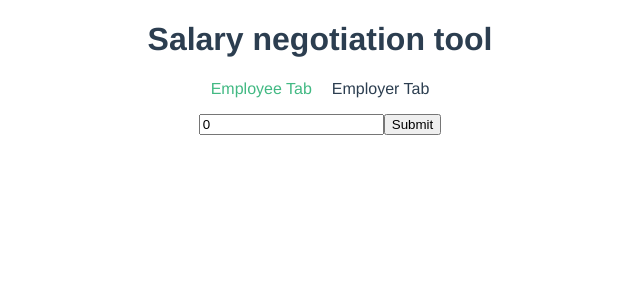
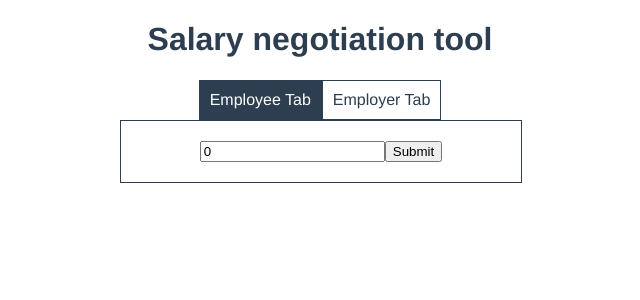
Before and after one commit to acdhound/project-a-task, a Vue app: page / in a window 1280 px wide. Shown: the top 300 px of the page, without its empty margins (320-960 px from the left). Built offline with nearby package versions, Linux system fonts and the light colour scheme.

Commit message:
stylize tabs

```diff
--- a/src/App.vue
+++ b/src/App.vue
@@ -1,5 +1,6 @@
 <template>
   <div id="app">
+    <h1>Salary negotiation tool</h1>
     <SalaryForms v-on:submit-salary="showModal"></SalaryForms>
     <ModalDialog v-bind:active="modalActive" v-bind:title="modalTitle"
       v-bind:maxOffer="maxOffer" v-bind:minSalary="minSalary"
--- a/src/components/SalaryForms.vue
+++ b/src/components/SalaryForms.vue
@@ -1,19 +1,17 @@
 <template>
   <div>
-    <h1>Salary negotiation tool</h1>
+    <div class="tab-header" v-bind:class="{ active: !activeTab }"
+      v-on:click="activeTab = !activeTab">Employee Tab</div>
+    <div class="tab-header" v-bind:class="{ active: activeTab }"
+      v-on:click="activeTab = !activeTab">Employer Tab</div>
 
-    <ul>
-      <li v-bind:class="{ active: !activeTab }"
-        v-on:click="activeTab = !activeTab">Employee Tab</li>
-      <li v-bind:class="{ active: activeTab }"
-        v-on:click="activeTab = !activeTab">Employer Tab</li>
-    </ul>
+    <div class="tab-content">
+      <SalaryForm v-bind:class="{ hidden: activeTab }"
+        v-on:change-value="changeEmployeeValue" v-bind:initValue="employeeValue"></SalaryForm>
 
-    <SalaryForm v-bind:class="{ hidden: activeTab }"
-      v-on:change-value="changeEmployeeValue" v-bind:initValue="employeeValue"></SalaryForm>
-
-    <SalaryForm v-bind:class="{ hidden: !activeTab }"
-      v-on:change-value="changeEmployerValue" v-bind:initValue="employerValue"></SalaryForm>
+      <SalaryForm v-bind:class="{ hidden: !activeTab }"
+        v-on:change-value="changeEmployerValue" v-bind:initValue="employerValue"></SalaryForm>
+    </div>
   </div>
 </template>
 
@@ -57,18 +55,27 @@ export default {
 </script>
 
 <style scoped>
-ul {
-  list-style-type: none;
-  padding: 0;
-}
-li {
+.tab-header {
   display: inline-block;
-  margin: 0 10px;
+  user-select: none;
+  cursor: pointer;
+  border: #2c3e50 1px solid;
+  padding: 10px;
 }
 .hidden {
   display: none;
 }
 .active {
-  color: #42b983;
+  color: #ffffff;
+  background-color: #2c3e50;
+}
+.tab-content {
+  border: #2c3e50 1px solid;
+  position: relative;
+  width: 400px;
+  left: 50%;
+  margin-left: -200px;
+  padding-top: 20px;
+  padding-bottom: 20px;
 }
 </style>
```
